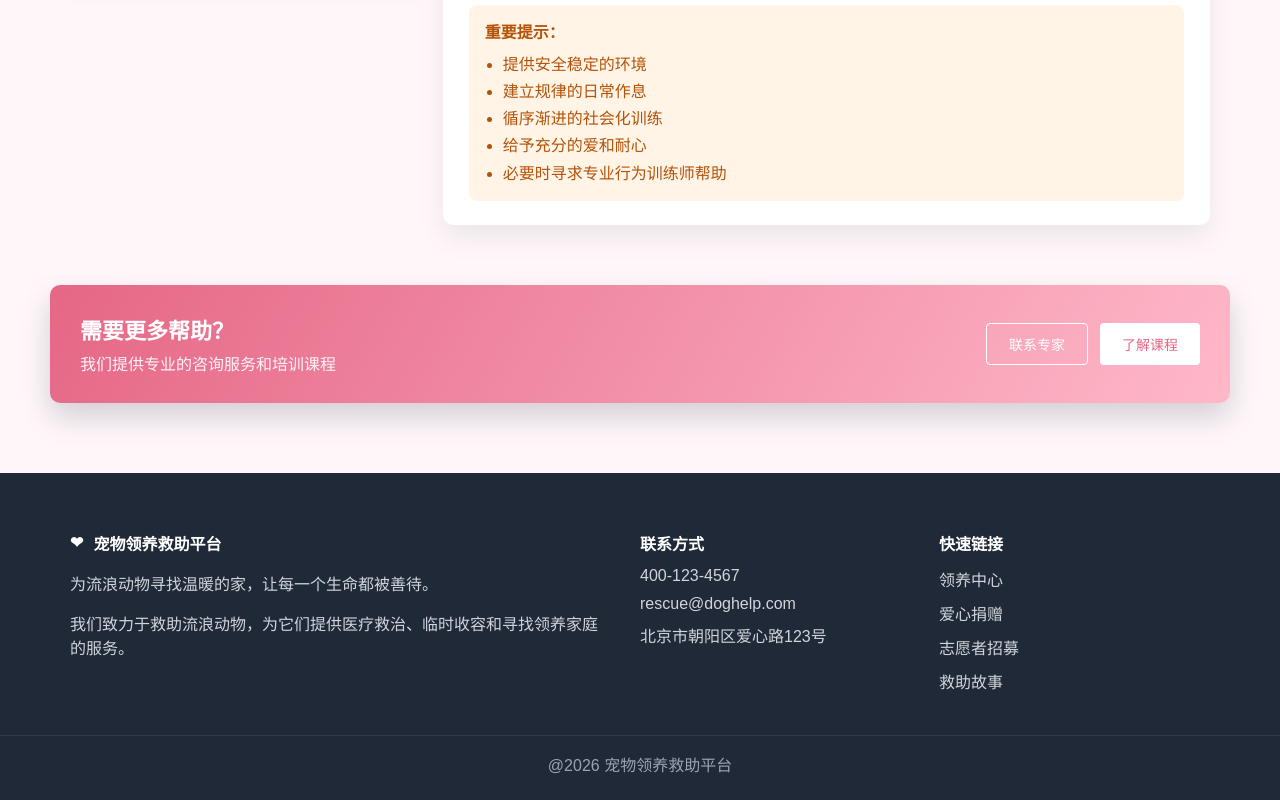
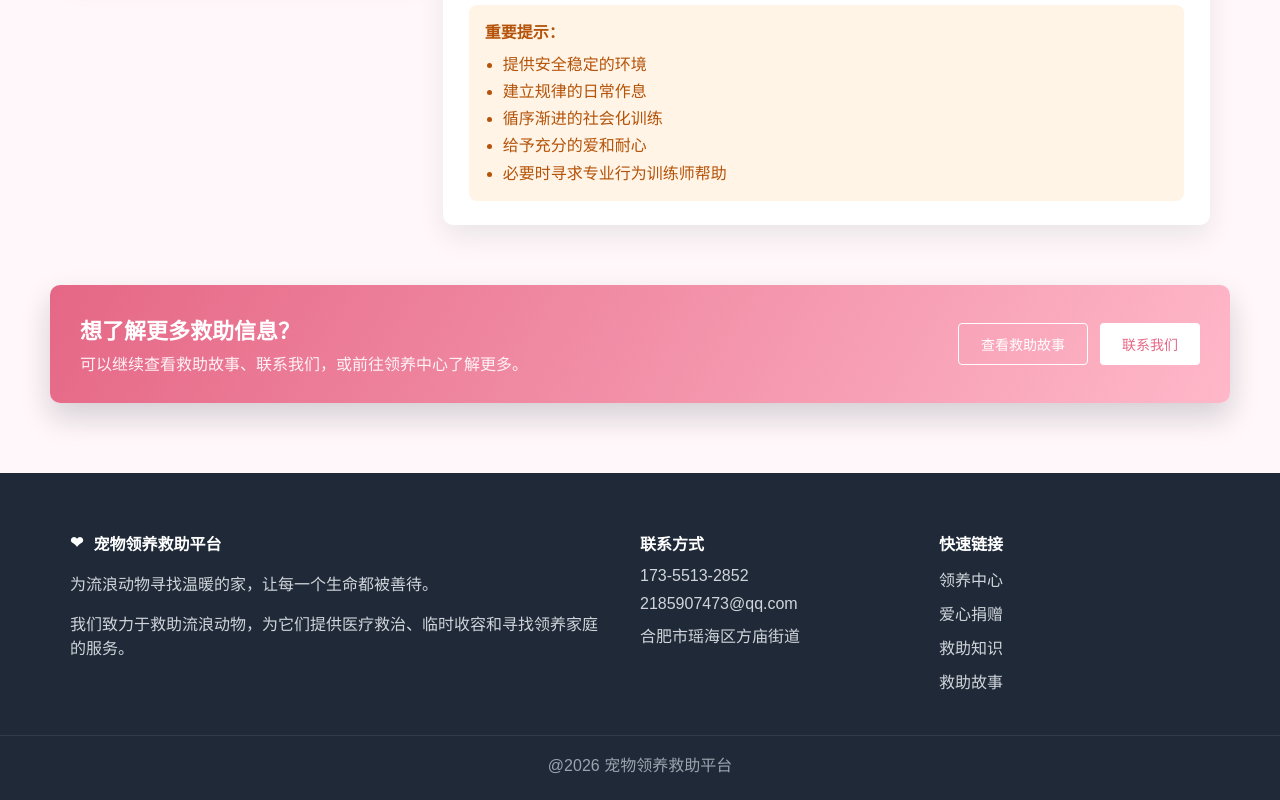
Before and after one commit to simoonqian2013-coder/user-frontend, a Vue app: page /knowledge in a window 1280 px wide. Shown: the part 795-1595 px from the top of the page. Built offline with nearby package versions, Linux system fonts and the light colour scheme.

Commit message:
前端优化

```diff
--- a/src/App.vue
+++ b/src/App.vue
@@ -34,16 +34,16 @@
         </div>
         <div class="footer-block">
           <div class="footer-title">联系方式</div>
-          <div class="footer-item">400-123-4567</div>
-          <div class="footer-item">rescue@doghelp.com</div>
-          <div class="footer-item">北京市朝阳区爱心路123号</div>
+          <div class="footer-item">173-5513-2852</div>
+          <div class="footer-item">2185907473@qq.com</div>
+          <div class="footer-item">合肥市瑶海区方庙街道</div>
         </div>
         <div class="footer-block">
           <div class="footer-title">快速链接</div>
-          <div class="footer-item">领养中心</div>
-          <div class="footer-item">爱心捐赠</div>
-          <div class="footer-item">志愿者招募</div>
-          <div class="footer-item">救助故事</div>
+          <router-link class="footer-item footer-link" to="/adopt">领养中心</router-link>
+          <router-link class="footer-item footer-link" to="/donation">爱心捐赠</router-link>
+          <router-link class="footer-item footer-link" to="/knowledge">救助知识</router-link>
+          <router-link class="footer-item footer-link" to="/stories">救助故事</router-link>
         </div>
       </div>
       <div class="footer-bottom">@2026 宠物领养救助平台</div>
@@ -167,7 +167,16 @@ a {
 }
 
 .footer-item {
+  display: block;
   margin-bottom: 10px;
+}
+
+.footer-link {
+  transition: color 0.2s ease;
+}
+
+.footer-link:hover {
+  color: #fff;
 }
 
 .footer-brand {
--- a/src/views/AdoptionCenter.vue
+++ b/src/views/AdoptionCenter.vue
@@ -90,11 +90,11 @@
           <div class="contact-grid">
             <div class="contact-item">
               <div class="contact-label">咨询电话</div>
-              <div class="contact-value">400-123-4567</div>
+              <div class="contact-value">173-5513-2852</div>
             </div>
             <div class="contact-item">
               <div class="contact-label">收留所地址</div>
-              <div class="contact-value">北京市朝阳区爱心路123号</div>
+              <div class="contact-value">合肥市瑶海区方庙街道</div>
             </div>
             <div class="contact-item">
               <div class="contact-label">开放时间</div>
--- a/src/views/Contact.vue
+++ b/src/views/Contact.vue
@@ -14,19 +14,19 @@
         <div class="info-card">
           <div class="info-icon">📞</div>
           <div class="info-title">联系电话</div>
-          <div class="info-main">400-123-4567</div>
+          <div class="info-main">173-5513-2852</div>
           <div class="info-desc">工作时间内为您提供咨询服务</div>
         </div>
         <div class="info-card">
           <div class="info-icon">✉️</div>
           <div class="info-title">邮箱地址</div>
-          <div class="info-main">rescue@doghelp.com</div>
+          <div class="info-main">2185907473@qq.com</div>
           <div class="info-desc">我们会在24小时内回复您的邮件</div>
         </div>
         <div class="info-card">
           <div class="info-icon">📍</div>
           <div class="info-title">收留所地址</div>
-          <div class="info-main">安徽省合肥市瑶海区方庙街道万达华府三期14栋406</div>
+          <div class="info-main">合肥市瑶海区方庙街道</div>
           <div class="info-desc">欢迎预约参观，了解我们的工作</div>
         </div>
         <div class="info-card">
@@ -42,7 +42,7 @@
       <div class="container form-grid">
         <div class="side-card">
           <div class="card-title">收留所位置</div>
-          <div class="card-desc">安徽省合肥市瑶海区方庙街道万达华府三期14栋406</div>
+          <div class="card-desc">合肥市瑶海区方庙街道</div>
           <div class="map-box">
             <iframe
               class="map-embed"
@@ -80,7 +80,7 @@
         <div class="side-card alert-card">
           <div class="alert-title">紧急救助</div>
           <div class="alert-text">如果您发现需要紧急救助的流浪动物，请立即联系我们：</div>
-          <div class="alert-hotline">紧急热线：400-123-4567</div>
+          <div class="alert-hotline">紧急热线：173-5513-2852</div>
           <div class="alert-sub">24小时接听，我们会立即派遣救助人员</div>
         </div>
       </div>
--- a/src/views/Donation.vue
+++ b/src/views/Donation.vue
@@ -81,9 +81,9 @@
 
           <div class="donation-card">
             <div class="card-title">联系我们</div>
-            <div class="contact-item">咨询电话：400-123-4567</div>
-            <div class="contact-item">邮箱：donation@doghelp.com</div>
-            <div class="contact-item">地址：北京市朝阳区爱心路123号</div>
+            <div class="contact-item">咨询电话：173-5513-2852</div>
+            <div class="contact-item">邮箱：2185907473@qq.com</div>
+            <div class="contact-item">地址：合肥市瑶海区方庙街道</div>
             <div class="contact-tip">如有捐赠相关问题，欢迎随时联系我们</div>
           </div>
         </div>
--- a/src/views/Knowledge.vue
+++ b/src/views/Knowledge.vue
@@ -27,7 +27,7 @@
           <div class="panel-card alert-card">
             <div class="alert-title">紧急救助</div>
             <div class="alert-text">遇到紧急情况请立即联系：</div>
-            <div class="alert-hotline">400-123-4567</div>
+            <div class="alert-hotline">173-5513-2852</div>
             <div class="alert-sub">24小时救助热线</div>
           </div>
         </aside>
@@ -50,12 +50,12 @@
     <section class="cta-section">
       <div class="container cta-card">
         <div class="cta-text">
-          <h2>需要更多帮助？</h2>
-          <p>我们提供专业的咨询服务和培训课程</p>
+          <h2>想了解更多救助信息？</h2>
+          <p>可以继续查看救助故事、联系我们，或前往领养中心了解更多。</p>
         </div>
         <div class="cta-actions">
-          <button class="btn btn-outline-light">联系专家</button>
-          <button class="btn btn-light">了解课程</button>
+          <router-link class="btn btn-outline-light" to="/stories">查看救助故事</router-link>
+          <router-link class="btn btn-light" to="/contact">联系我们</router-link>
         </div>
       </div>
     </section>
@@ -302,6 +302,9 @@ export default {
 }
 
 .btn {
+  display: inline-flex;
+  align-items: center;
+  justify-content: center;
   border: none;
   padding: 10px 22px;
   font-size: 14px;
--- a/src/views/RescueStories.vue
+++ b/src/views/RescueStories.vue
@@ -55,7 +55,8 @@
         <article class="story-card reverse">
           <div class="story-image">
             <img
-              src="https://images.unsplash.com/photo-1517849845537-4d257902454a?auto=format&fit=crop&w=1200&q=80"
+              src="/cat-doudou.jpg"
+              class="story-image-cat"
               alt="豆豆的故事"
             />
           </div>
@@ -78,7 +79,7 @@
         <article class="story-card">
           <div class="story-image">
             <img
-              src="https://images.unsplash.com/photo-1517423440428-a5a00ad493e8?auto=format&fit=crop&w=1200&q=80"
+              src="/bianmu.jpg"
               alt="毛毛的故事"
             />
           </div>
@@ -258,9 +259,13 @@ export default {
 .story-image img {
   width: 100%;
   height: 100%;
-  object-fit: contain;
+  object-fit: cover;
   object-position: center;
   display: block;
+}
+
+.story-image-cat {
+  object-position: 38% 32%;
 }
 
 .story-content {
```
Also changed, not shown: public/bianmu.jpg (added), public/cat-doudou.jpg (added).
